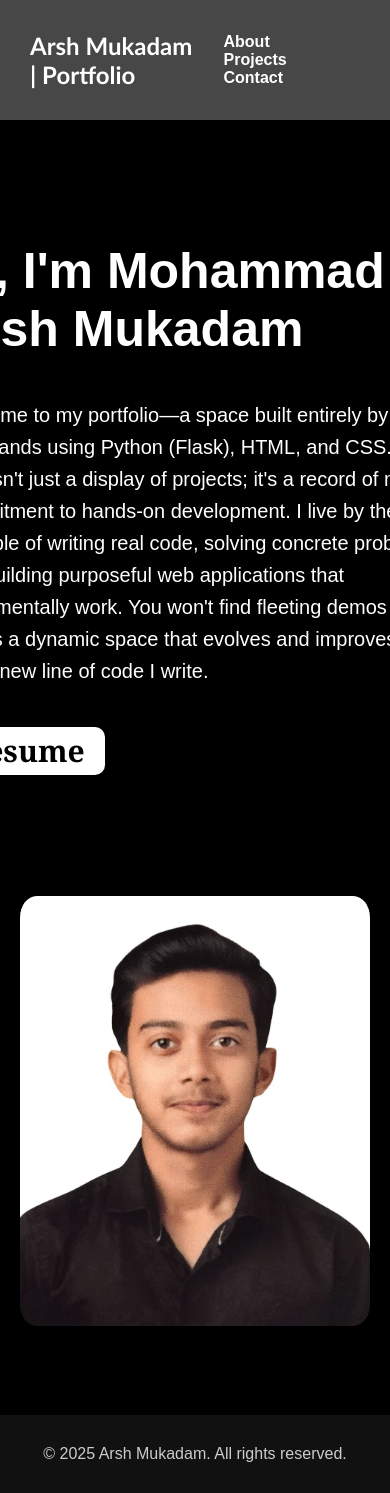
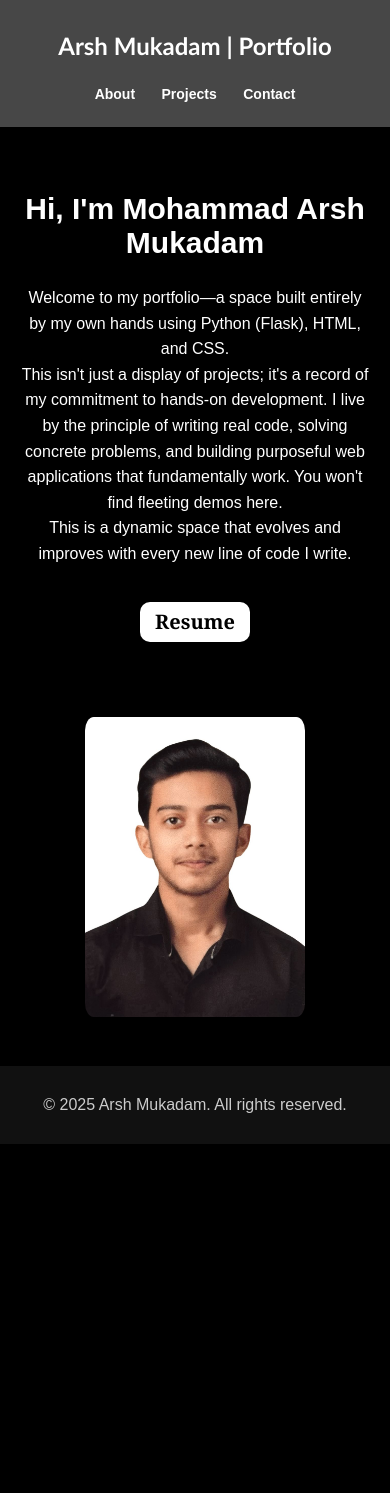
Before and after one commit to ArshMukadam/Flask-Projects, a Flask app: page / in a window 390 px wide; the page is wider, and only the part inside the window is pictured. After the commit the page ends 1144 px from the top of that part, so only its background shows below. Run offline with Flask 3, Linux system fonts and the light colour scheme.

Commit message:
Updated for mobile view

```diff
--- a/static/style.css
+++ b/static/style.css
@@ -189,3 +189,112 @@ footer {
     text-align: center;
     padding: 14px;
 }
+
+/* Mobile ke liye */
+
+/* -------------------- MOBILE VIEW -------------------- */
+@media (max-width: 768px) {
+
+    header {
+        padding: 15px;
+        flex-direction: column;
+        text-align: center;
+    }
+
+    nav a {
+        margin: 8px;
+        font-size: 16px;
+        display: inline-block;
+    }
+
+    .home-section {
+        flex-direction: column;
+        padding: 40px 20px;
+        text-align: center;
+    }
+
+    .intro-text {
+        min-width: 100%;
+        max-width: 100%;
+        font-size: 32px;
+    }
+
+    .intro-text h2 {
+        font-size: 35px;
+    }
+
+    .intro-text p {
+        font-size: 16px;
+    }
+
+    .intro-photo img {
+        width: 260px;
+        height: 330px;
+        margin-top: 20px;
+    }
+
+    .section {
+        padding: 40px 20px;
+        font-size: 18px;
+    }
+
+    .projects {
+        gap: 15px;
+    }
+
+    .card {
+        width: 90%;
+        padding: 15px;
+        font-size: 16px;
+    }
+
+    .Resume {
+        font-size: 24px;
+        padding: 8px 20px;
+        margin-bottom: 50px;
+    }
+
+    .Skills {
+        flex-direction: column;
+        width: 100%;
+        padding: 20px;
+        margin: 0;
+    }
+
+    .text-content,
+    .button-container {
+        width: 100%;
+        margin: 10px 0;
+        padding: 20px;
+    }
+
+    .button-container button {
+        font-size: 20px;
+    }
+}
+
+/* --- Very small mobile screens (below 480px) --- */
+@media (max-width: 480px) {
+
+    .intro-text {
+        font-size: 26px;
+    }
+
+    .intro-text h2 {
+        font-size: 30px;
+    }
+
+    .intro-photo img {
+        width: 220px;
+        height: 300px;
+    }
+
+    .Resume {
+        font-size: 20px;
+        padding: 6px 15px;
+    }
+
+    nav a {
+        font-size: 14px;
+    }
+}
```
